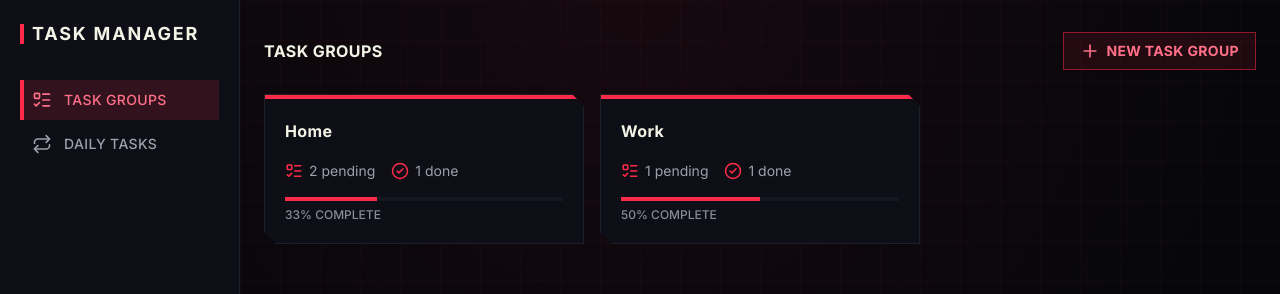
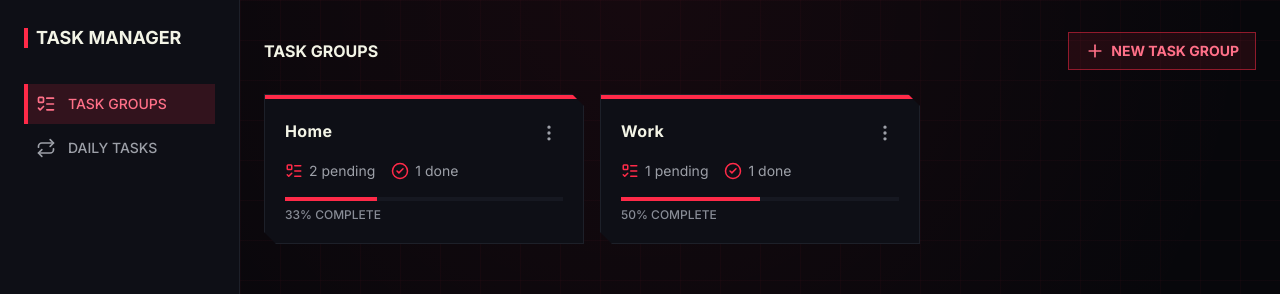
Before and after one commit to carlosmartoz/task-manager, a React (Vite) app: page / in a window 1280 px wide. Shown: the top 294 px of the page. Built offline with nearby package versions, Linux system fonts and the light colour scheme.

Commit message:
feat: refactor task management components and update tab structure for improved organization

```diff
--- a/index.html
+++ b/index.html
@@ -2,18 +2,20 @@
 <html lang="en">
   <head>
     <meta charset="UTF-8" />
+    <title>Task Manager</title>
     <link rel="icon" type="image/svg+xml" href="/favicon.svg" />
-    <meta name="viewport" content="width=device-width, initial-scale=1.0" />
     <link rel="preconnect" href="https://fonts.googleapis.com" />
     <link rel="preconnect" href="https://fonts.gstatic.com" crossorigin />
+    <meta name="viewport" content="width=device-width, initial-scale=1.0" />
     <link
       href="https://fonts.googleapis.com/css2?family=Inter:wght@400;500;600;700&display=swap"
       rel="stylesheet"
     />
-    <title>Task Manager</title>
   </head>
+
   <body>
     <div id="root"></div>
+
     <script type="module" src="/src/app/layout.tsx"></script>
   </body>
 </html>
--- a/src/app/nav-desktop.tsx
+++ b/src/app/nav-desktop.tsx
@@ -10,31 +10,29 @@ export function NavDesktop() {
   const onChangeTab = useTabStore((s) => s.onChangeTab);
 
   return (
-    <aside className="hidden w-60 shrink-0 flex-col border-r border-border bg-surface p-5 lg:flex lg:sticky lg:top-0 lg:h-screen lg:overflow-y-auto">
+    <aside className="hidden w-60 shrink-0 flex-col border-r border-border bg-surface p-6 lg:flex lg:sticky lg:top-0 lg:h-screen lg:overflow-y-auto">
       <Brand />
 
       <nav className="space-y-1">
         {TABS.map((t) => {
           const Icon = t.icon;
 
-          const active = tab === t.key;
-
           return (
             <button
-              key={t.key}
-              onClick={() => onChangeTab(t.key)}
+              key={t.id}
+              onClick={() => onChangeTab(t.id)}
               className={cn(
-                "relative flex w-full cursor-pointer items-center gap-3 px-3 py-2.5 text-sm font-medium uppercase tracking-wide transition-colors duration-200",
-                active
+                "relative flex w-full items-center gap-3 px-3 py-2.5 text-sm font-medium uppercase",
+                tab === t.id
                   ? "text-accent-soft"
-                  : "text-fg-muted hover:bg-surface-raised/60 hover:text-fg",
+                  : "text-foreground-muted hover:bg-surface-hover/60 hover:text-foreground",
               )}
             >
-              {active && (
+              {tab === t.id && (
                 <motion.span
                   layoutId="sidebar-active"
+                  transition={{ type: "spring", stiffness: 500, damping: 40 }}
                   className="absolute inset-0 -z-10 border-l-4 border-accent bg-accent/15"
-                  transition={{ type: "spring", stiffness: 500, damping: 40 }}
                 />
               )}
 
--- a/src/app/nav-mobile.tsx
+++ b/src/app/nav-mobile.tsx
@@ -10,7 +10,7 @@ export function NavMobile() {
   const onChangeTab = useTabStore((s) => s.onChangeTab);
 
   return (
-    <div className="sticky top-0 z-20 flex items-center gap-1 border-b border-border bg-surface/90 px-4 py-2 backdrop-blur lg:hidden">
+    <div className="sticky top-0 z-20 flex items-center gap-1 border-b border-border bg-surface px-4 py-2 backdrop-blur lg:hidden">
       <span className="mr-auto min-w-0">
         <Brand />
       </span>
@@ -18,29 +18,27 @@ export function NavMobile() {
       {TABS.map((t) => {
         const Icon = t.icon;
 
-        const active = tab === t.key;
-
         return (
           <button
-            key={t.key}
+            key={t.id}
             aria-label={t.label}
-            onClick={() => onChangeTab(t.key)}
+            onClick={() => onChangeTab(t.id)}
             className={cn(
-              "relative cursor-pointer rounded-sm px-3 py-1.5 text-sm font-medium transition-colors",
-              active
+              "relative px-3 py-1.5 text-sm font-medium",
+              tab === t.id
                 ? "text-accent-soft"
-                : "text-fg-muted hover:bg-surface-raised/60 hover:text-fg",
+                : "text-foreground-muted hover:bg-surface-hover/60 hover:text-foreground",
             )}
           >
-            {active && (
+            {tab === t.id && (
               <motion.span
                 layoutId="header-active-mobile"
-                className="absolute inset-0 -z-10 rounded-sm bg-accent/15"
+                className="absolute inset-0 -z-10 bg-accent/15"
                 transition={{ type: "spring", stiffness: 500, damping: 40 }}
               />
             )}
 
-            <Icon className="h-5 w-5" />
+            <Icon size={20} />
           </button>
         );
       })}
--- a/src/app/page.tsx
+++ b/src/app/page.tsx
@@ -2,8 +2,8 @@ import { motion } from "framer-motion";
 import { fadeIn } from "@/src/lib/motion";
 import { Header } from "@/src/app/header";
 import { useTabStore } from "@/src/store/tab-store";
-import GroupsView from "@/src/components/groups-view";
 import DailyView from "@/src/components/daily-view";
+import { TaskGroups } from "@/src/task-groups/task-groups";
 import ConfirmDialog from "@/src/components/confirm-dialog";
 
 export function Page() {
@@ -15,9 +15,9 @@ export function Page() {
 
       <main className="mx-auto w-full max-w-6xl min-w-0 flex-1 px-4 py-6 sm:px-6 sm:py-8">
         <motion.div key={tab} {...fadeIn}>
-          {tab === "groups" && <GroupsView />}
+          {tab === "task-groups" && <TaskGroups />}
 
-          {tab === "daily" && <DailyView />}
+          {tab === "daily-tasks" && <DailyView />}
         </motion.div>
       </main>
 
--- a/src/components/brand.tsx
+++ b/src/components/brand.tsx
@@ -5,7 +5,7 @@ export function Brand() {
     <div className="lg:mb-8 flex items-center gap-2">
       <span className="h-5 w-1 bg-accent" />
 
-      <span className="text-lg font-bold uppercase tracking-widest text-fg-strong">
+      <span className="text-lg font-bold uppercase text-foreground">
         {appConfig.brand.name}
       </span>
     </div>
--- a/src/constants/tabs.ts
+++ b/src/constants/tabs.ts
@@ -2,6 +2,6 @@ import type { TabConfig } from "@/src/types";
 import { ListTodo, Repeat } from "lucide-react";
 
 export const TABS: TabConfig[] = [
-  { key: "groups", label: "Task groups", icon: ListTodo },
-  { key: "daily", label: "Daily tasks", icon: Repeat },
+  { id: "task-groups", label: "Task groups", icon: ListTodo },
+  { id: "daily-tasks", label: "Daily tasks", icon: Repeat },
 ];
--- a/src/lib/motion.ts
+++ b/src/lib/motion.ts
@@ -1,33 +1,31 @@
 import type { Transition } from "framer-motion";
 
-// Reusable enter/exit variants, equivalent to the CSS animations that used to
-// live in globals.css. Apply them with `<motion.div {...fadeIn} />`.
-
+// Framer Animations
 const EASE_EXPO: [number, number, number, number] = [0.16, 1, 0.3, 1];
 
 export const fadeIn = {
+  exit: { opacity: 0 },
   initial: { opacity: 0 },
   animate: { opacity: 1 },
-  exit: { opacity: 0 },
   transition: { duration: 0.3, ease: "easeOut" } satisfies Transition,
 };
 
 export const fadeInUp = {
+  animate: { opacity: 1, y: 0 },
   initial: { opacity: 0, y: 10 },
-  animate: { opacity: 1, y: 0 },
   transition: { duration: 0.4, ease: EASE_EXPO } satisfies Transition,
 };
 
 export const scaleIn = {
-  initial: { opacity: 0, scale: 0.96 },
   animate: { opacity: 1, scale: 1 },
   exit: { opacity: 0, scale: 0.96 },
+  initial: { opacity: 0, scale: 0.96 },
   transition: { duration: 0.18, ease: "easeOut" } satisfies Transition,
 };
 
 export const slideDown = {
+  exit: { opacity: 0, y: -6 },
+  animate: { opacity: 1, y: 0 },
   initial: { opacity: 0, y: -6 },
-  animate: { opacity: 1, y: 0 },
-  exit: { opacity: 0, y: -6 },
   transition: { duration: 0.16, ease: "easeOut" } satisfies Transition,
 };
--- a/src/store/tab-store.ts
+++ b/src/store/tab-store.ts
@@ -2,6 +2,6 @@ import { create } from "zustand";
 import type { TabStore } from "@/src/types";
 
 export const useTabStore = create<TabStore>((set) => ({
-  tab: "groups",
+  tab: "task-groups",
   onChangeTab: (tab) => set({ tab }),
 }));
--- a/src/styles/globals.css
+++ b/src/styles/globals.css
@@ -1,30 +1,26 @@
 @import "tailwindcss";
 
-/* =========================================================================
-   CYBERPUNK 2077 THEME — single source of truth for the whole color system.
-
-   Every UI color is a semantic token below. Components use semantic utility
-   classes (bg-surface, text-fg-muted, border-border, bg-accent, …) instead of
-   raw palette classes, so reskinning happens here.
-
-   Signature look: neon red (#FF2A48) on near-black, with mint "success",
-   cyan "info" and orange "warning" neon accents. Dark, fixed.
-
-   Task groups all use the red accent — there is no per-group color picker.
-   ========================================================================= */
+/* Theme */
 @theme {
-  /* Inter for the whole UI. Loaded via <link> in index.html. */
+  /* Fonts */
   --font-sans: "Inter", ui-sans-serif, system-ui, sans-serif;
 
-  /* ---- Neutral — near-black surfaces, borders & text ---- */
+  /* Colors */
   --color-page: #07070b; /* app background */
   --color-surface: #0e0f16; /* cards, panels, nav, modals */
+  --color-surface-hover: #161821; /* chips, inputs, 2nd-level bg */
+
   --color-surface-raised: #161821; /* chips, inputs, 2nd-level bg */
+
   --color-surface-strong: #20232f; /* selected chips, scrollbar */
 
   --color-border: #1d2029; /* default borders */
+
   --color-border-strong: #2c303d; /* input / card borders */
   --color-border-muted: #3b404f; /* focus rings */
+
+  --color-foreground: #f3f4e6; /* headings / brand */
+  --color-foreground-muted: #9da0a8;
 
   --color-fg-strong: #f3f4e6; /* headings / brand */
   --color-fg: #d6d8ca; /* body text */
@@ -64,18 +60,14 @@
   --color-danger-fg: #ff8a99; /* chip text */
 }
 
-/* Base document: force dark color scheme and smooth scrolling */
+/* Base */
 html {
   color-scheme: dark;
   scroll-behavior: smooth;
 }
-
 body {
   @apply bg-page text-fg font-sans antialiased;
 
-  /* Cyberpunk: force all copy to uppercase for the terminal/HUD aesthetic. */
-  text-transform: uppercase;
-  /* Faint tech grid + vignette for the cyberpunk ambiance */
   background-image:
     linear-gradient(rgba(255, 42, 72, 0.03) 1px, transparent 1px),
     linear-gradient(90deg, rgba(255, 42, 72, 0.03) 1px, transparent 1px),
@@ -86,21 +78,18 @@ body {
     100% 100%;
   background-attachment: fixed;
 }
-
-/* Angular "tech panel" corners — the signature Cyberpunk cut-corner shape.
-   Applied to cards, modals and panels via the `cyber-clip` class. */
-.cyber-clip {
-  clip-path: polygon(
-    0 0,
-    calc(100% - 12px) 0,
-    100% 12px,
-    100% 100%,
-    12px 100%,
-    0 calc(100% - 12px)
-  );
+@media (prefers-reduced-motion: reduce) {
+  *,
+  *::before,
+  *::after {
+    scroll-behavior: auto !important;
+    animation-duration: 0.001ms !important;
+    animation-iteration-count: 1 !important;
+    transition-duration: 0.001ms !important;
+  }
 }
 
-/* Interactive elements always show a pointer cursor */
+/* Interactive elements */
 button:not(:disabled),
 [role="button"],
 a,
@@ -109,8 +98,6 @@ summary,
 label[for] {
   cursor: pointer;
 }
-
-/* Shared default transition for interactive controls */
 button,
 a,
 input,
@@ -122,7 +109,7 @@ select {
   transition-duration: 200ms;
 }
 
-/* Custom scrollbar styled with the project palette (neon yellow thumb on hover) */
+/* Scrollbar */
 * {
   scrollbar-width: thin;
   scrollbar-color: var(--color-surface-strong) transparent;
@@ -147,14 +134,14 @@ select {
   @apply bg-transparent;
 }
 
-/* Respect users who prefer reduced motion: drop animations and transitions */
-@media (prefers-reduced-motion: reduce) {
-  *,
-  *::before,
-  *::after {
-    scroll-behavior: auto !important;
-    animation-duration: 0.001ms !important;
-    animation-iteration-count: 1 !important;
-    transition-duration: 0.001ms !important;
-  }
+/* Custom clip-path */
+.cyber-clip {
+  clip-path: polygon(
+    0 0,
+    calc(100% - 12px) 0,
+    100% 12px,
+    100% 100%,
+    12px 100%,
+    0 calc(100% - 12px)
+  );
 }
--- a/src/components/group-card.tsx
+++ b/src/task-groups/task-card.tsx
@@ -5,19 +5,24 @@ import {
   Pencil,
   Trash2,
 } from "lucide-react";
-import { useState } from "react";
+import { useEffect, useRef, useState } from "react";
 import { AnimatePresence, motion } from "framer-motion";
 import { slideDown } from "@/src/lib/motion";
 import type { GroupCardProps } from "@/src/types";
-import { cn } from "@/src/lib/utils";
 
-export default function GroupCard({
-  group,
-  onOpen,
-  onEdit,
-  onDelete,
-}: GroupCardProps) {
+export function TaskCard({ group, onOpen, onEdit, onDelete }: GroupCardProps) {
   const [menu, setMenu] = useState(false);
+  const menuRef = useRef<HTMLDivElement>(null);
+
+  useEffect(() => {
+    if (!menu) return;
+    const onPointerDown = (e: PointerEvent) => {
+      if (!menuRef.current?.contains(e.target as Node)) setMenu(false);
+    };
+    document.addEventListener("pointerdown", onPointerDown);
+    return () => document.removeEventListener("pointerdown", onPointerDown);
+  }, [menu]);
+
   const total = group.tasks.length;
   const done = group.tasks.filter((t) => t.done).length;
   const pending = total - done;
@@ -26,10 +31,7 @@ export default function GroupCard({
   return (
     <div
       onClick={onOpen}
-      className={cn(
-        "group cyber-clip relative cursor-pointer overflow-hidden border border-border bg-surface transition hover:-translate-y-0.5 hover:border-border hover:shadow-lg",
-        "hover:shadow-overlay/40",
-      )}
+      className="group cyber-clip relative cursor-pointer overflow-hidden border border-border bg-surface"
     >
       <div className="h-1 w-full bg-accent" />
       <div className="p-5">
@@ -38,20 +40,18 @@ export default function GroupCard({
             {group.title}
           </h3>
 
-          <div className="relative" onClick={(e) => e.stopPropagation()}>
+          <div
+            ref={menuRef}
+            className="relative"
+            onClick={(e) => e.stopPropagation()}
+          >
             <button
               onClick={() => setMenu((v) => !v)}
-              className="rounded-sm p-1 text-fg-muted opacity-0 transition hover:bg-surface-raised hover:text-fg group-hover:opacity-100"
+              className="rounded-sm p-1 text-fg-muted transition hover:bg-surface-raised hover:text-fg"
               aria-label="Options"
             >
               <MoreVertical size={20} />
             </button>
-            {menu && (
-              <div
-                className="fixed inset-0 z-10"
-                onClick={() => setMenu(false)}
-              />
-            )}
             <AnimatePresence>
               {menu && (
                 <motion.div
--- a/src/components/groups-view.tsx
+++ b/src/task-groups/task-groups.tsx
@@ -1,15 +1,15 @@
 import { useState } from "react";
 import { motion } from "framer-motion";
+import type { Group } from "@/src/types";
+import { fadeInUp } from "@/src/lib/motion";
 import { Plus, LayoutGrid } from "lucide-react";
-import { fadeInUp } from "@/src/lib/motion";
 import { useAppStore } from "@/src/store/app-store";
+import { TaskCard } from "@/src/task-groups/task-card";
+import GroupForm from "@/src/components/group-form";
 import { useConfirm } from "@/src/store/confirm-store";
-import type { Group } from "@/src/types";
-import GroupCard from "@/src/components/group-card";
-import GroupForm from "@/src/components/group-form";
 import GroupDetail from "@/src/components/group-detail";
 
-export default function GroupsView() {
+export function TaskGroups() {
   const groups = useAppStore((s) => s.groups);
   const addGroup = useAppStore((s) => s.addGroup);
   const updateGroup = useAppStore((s) => s.updateGroup);
@@ -44,15 +44,16 @@ export default function GroupsView() {
   return (
     <div>
       <div className="mb-6 flex items-center justify-between">
-        <h1 className="text-base font-bold uppercase tracking-wide text-fg-strong">
+        <h1 className="text-base font-bold uppercase text-foreground">
           Task groups
         </h1>
+
         <button
           onClick={() => {
             setEditing(null);
             setFormOpen(true);
           }}
-          className="flex cursor-pointer items-center gap-1.5 rounded-none border border-accent/50 bg-accent/10 px-4 py-2 text-sm font-bold uppercase tracking-wide text-accent-soft transition hover:bg-accent/20 active:scale-95"
+          className="flex items-center gap-1.5 rounded-none border border-accent/50 bg-accent/10 px-4 py-2 text-sm font-bold uppercase text-accent-soft hover:bg-accent/20"
         >
           <Plus size={20} /> New task group
         </button>
@@ -61,18 +62,21 @@ export default function GroupsView() {
       {groups.length === 0 ? (
         <motion.div
           {...fadeInUp}
-          className="cyber-clip border border-dashed border-border py-20 text-center"
+          className="cyber-clip border border-dashed border-accent py-20 text-center"
         >
-          <LayoutGrid className="mx-auto mb-3 text-fg-ghost" size={44} />
-          <p className="font-medium text-fg-label">
+          <LayoutGrid className="mx-auto mb-3 text-accent-soft" size={44} />
+
+          <p className="font-medium text-foreground">
             You don't have any task groups yet
           </p>
-          <p className="mb-4 text-sm text-fg-subtle">
+
+          <p className="mb-4 text-sm text-foreground-muted">
             Create your first task group to start organizing tasks.
           </p>
+
           <button
             onClick={() => setFormOpen(true)}
-            className="cursor-pointer rounded-none border border-accent/50 bg-accent/10 px-4 py-2 text-sm font-bold uppercase tracking-wide text-accent-soft transition hover:bg-accent/20 active:scale-95"
+            className="rounded-none border border-accent/50 bg-accent/10 px-4 py-2 text-sm font-bold uppercase text-accent-soft hover:bg-accent/20"
           >
             Create task group
           </button>
@@ -85,14 +89,14 @@ export default function GroupsView() {
               {...fadeInUp}
               transition={{ ...fadeInUp.transition, delay: i * 0.06 }}
             >
-              <GroupCard
+              <TaskCard
                 group={group}
-                onOpen={() => setOpenId(group.id)}
                 onEdit={() => {
                   setEditing(group);
                   setFormOpen(true);
                 }}
                 onDelete={() => askDelete(group)}
+                onOpen={() => setOpenId(group.id)}
               />
             </motion.div>
           ))}
--- a/src/types/tab.ts
+++ b/src/types/tab.ts
@@ -1,9 +1,9 @@
 import type { LucideIcon } from "lucide-react";
 
-export type Tab = "groups" | "daily";
+export type Tab = "task-groups" | "daily-tasks";
 
 export interface TabConfig {
-  key: Tab;
+  id: Tab;
   label: string;
   icon: LucideIcon;
 }
```
